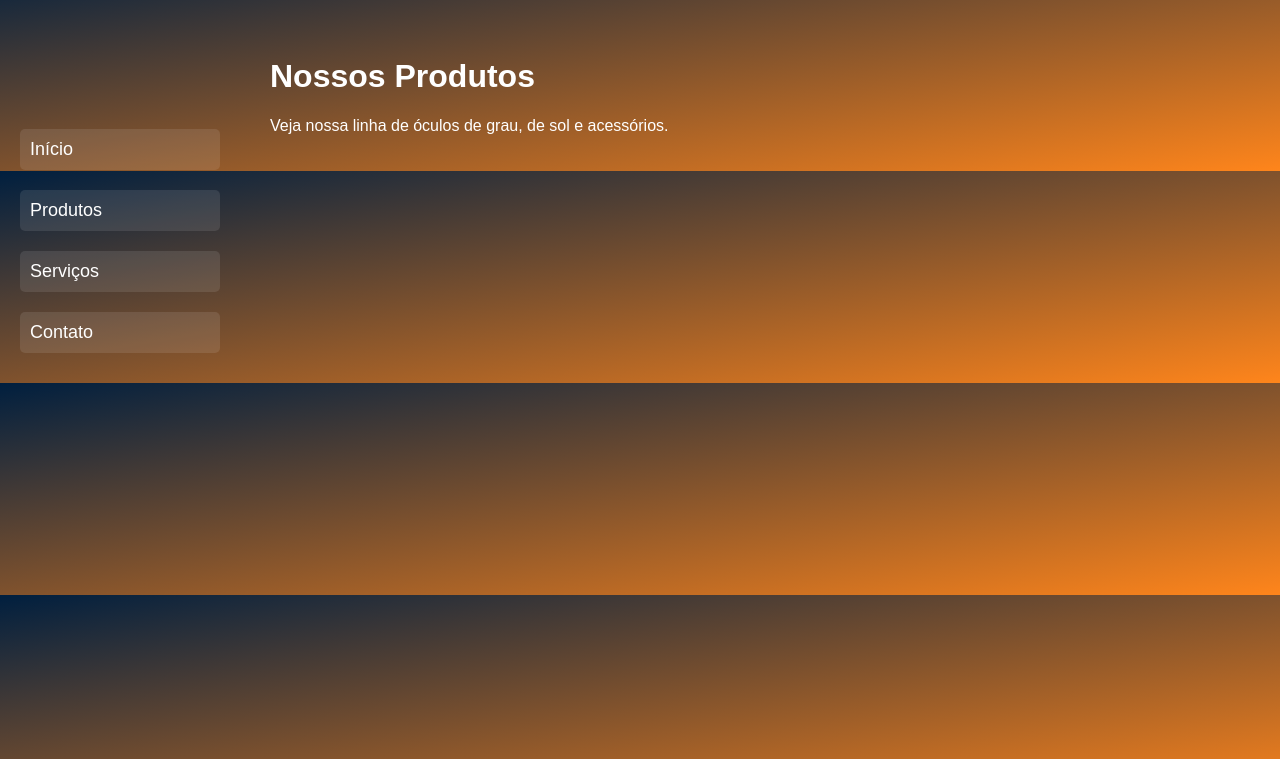
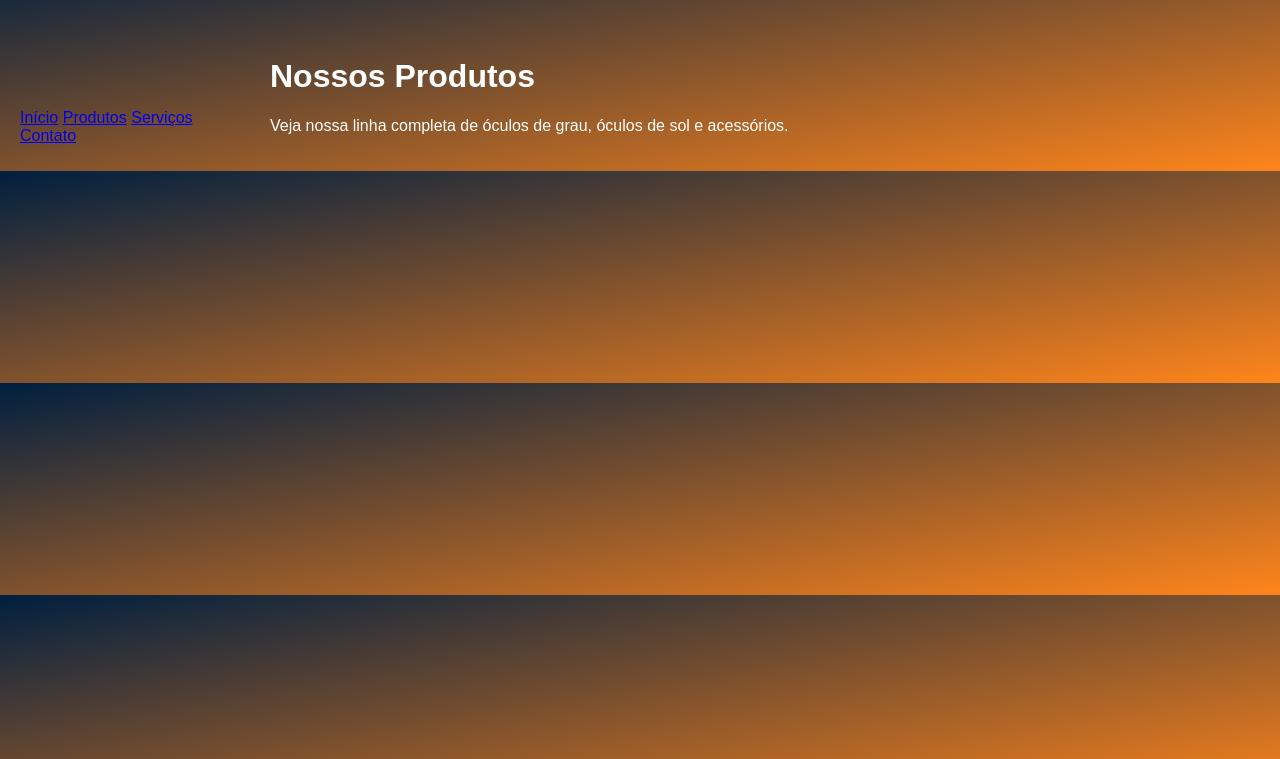
Before and after one commit to ThaxLion/oticas-a-mais, a plain HTML site: page produtos.html in a window 1280 px wide. Shown: the part 41-800 px from the top of the page. Drawn offline with Linux system fonts and the light colour scheme.

Commit message:
Update produtos.html

```diff
--- a/produtos.html
+++ b/produtos.html
@@ -1,26 +1,28 @@
-
 <!DOCTYPE html>
 <html lang="pt-BR">
 <head>
-    <meta charset="UTF-8">
-    <meta name="viewport" content="width=device-width, initial-scale=1.0">
-    <title>Produtos - Óticas A+</title>
-    <link rel="stylesheet" href="style.css">
+  <meta charset="UTF-8">
+  <meta name="viewport" content="width=device-width, initial-scale=1.0">
+  <title>Produtos - Óticas A+</title>
+  <link rel="stylesheet" href="style.css">
 </head>
 <body>
+  <nav>
+    <a href="index.html">Início</a>
+    <a href="produtos.html">Produtos</a>
+    <a href="servicos.html">Serviços</a>
+    <a href="contato.html">Contato</a>
+  </nav>
+
+  <div style="flex: 1;">
     <header>
-        <img src="logo.png" alt="Logo Óticas A+" class="logo">
+      <img src="logo.png" alt="Logo Óticas A+" class="logo">
     </header>
-    <nav>
-        <ul>
-            <li><a href="index.html">Início</a></li>
-            <li><a href="produtos.html">Produtos</a></li>
-            <li><a href="servicos.html">Serviços</a></li>
-            <li><a href="contato.html">Contato</a></li>
-        </ul>
-    </nav>
+
     <main>
-        <h1>Nossos Produtos</h1><p>Veja nossa linha de óculos de grau, de sol e acessórios.</p>
+      <h1>Nossos Produtos</h1>
+      <p>Veja nossa linha completa de óculos de grau, óculos de sol e acessórios.</p>
     </main>
+  </div>
 </body>
 </html>
```
